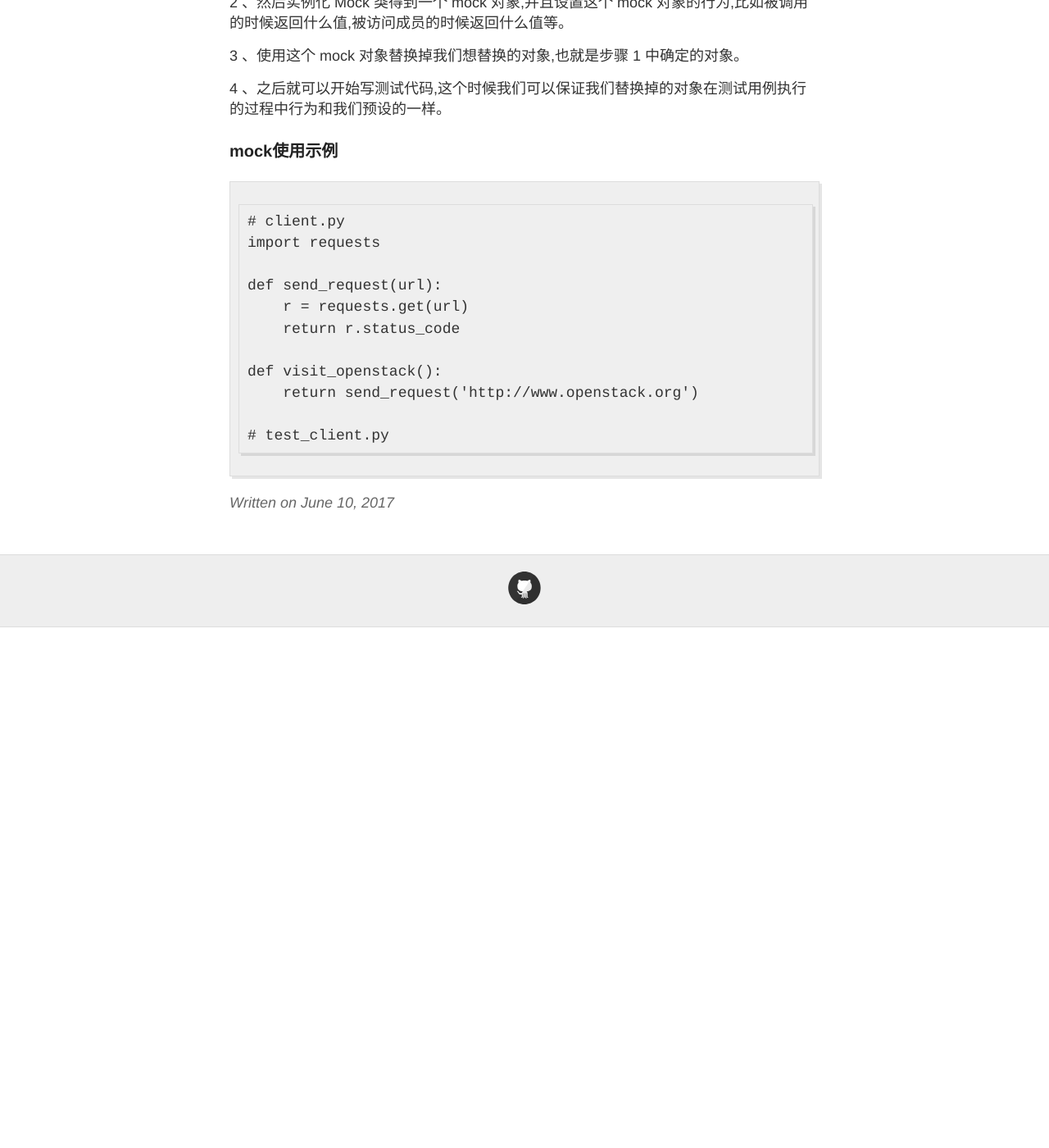
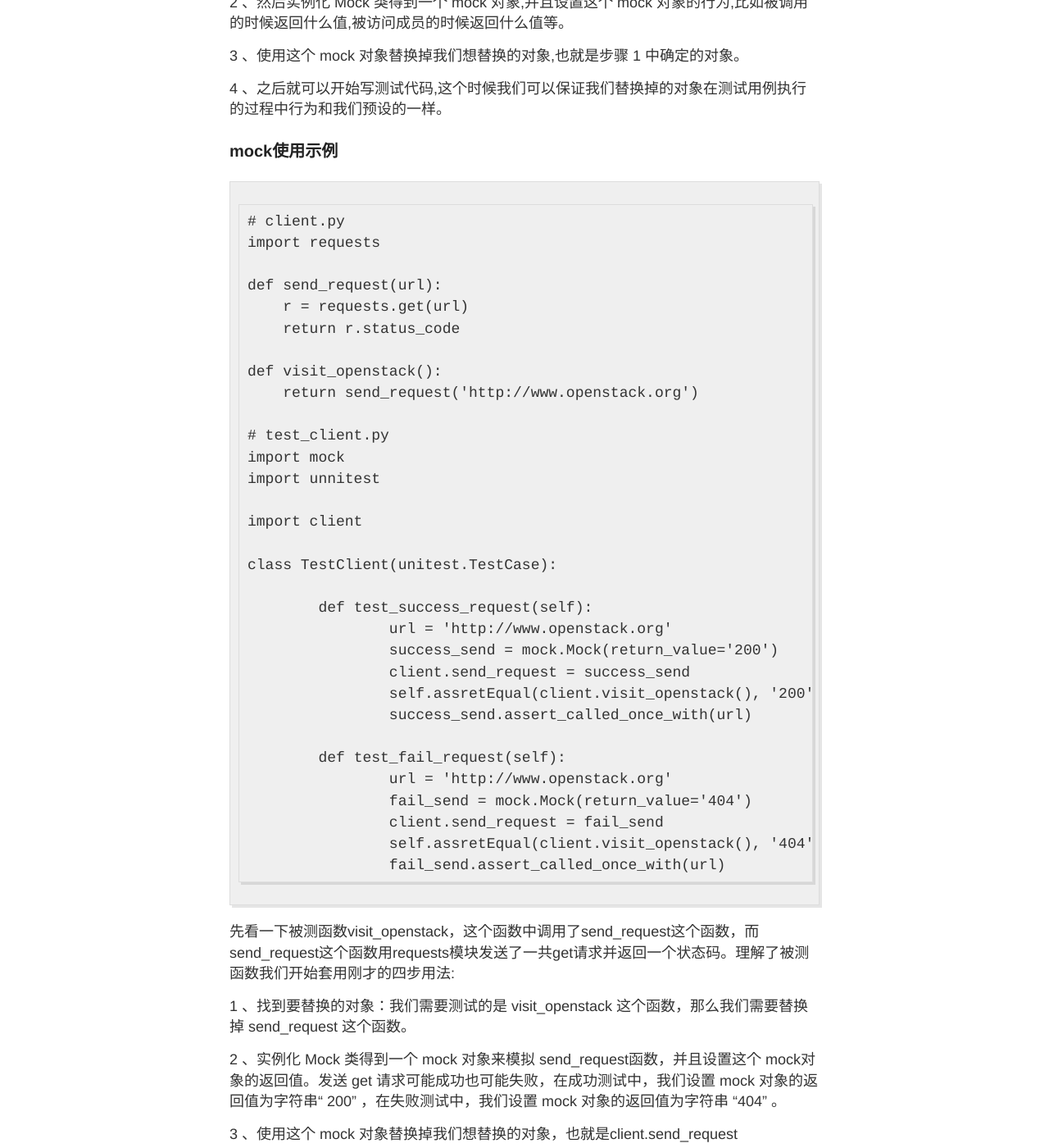
Before and after one commit to rocky-nupt/rocky-nupt.github.io, a Jekyll site: the page built from _posts/2017-6-10-mock.md, in a window 1280 px wide and 1400 px high, scrolled down 2966 px. Shown: the whole window at 82% size. Built offline with Jekyll 4.4.1, drawn with Linux system fonts in a browser that asks for light colours; before the commit the page ends 3731 px from its top, so only the background shows below that; some of the changed text lies outside the part shown.

Commit message:
updated mock

```diff
--- a/_posts/2017-6-10-mock.md
+++ b/_posts/2017-6-10-mock.md
@@ -100,3 +100,45 @@ statistics methods：
         return send_request('http://www.openstack.org')
 
     # test_client.py
+	import mock
+	import unnitest
+
+	import client
+
+	class TestClient(unitest.TestCase):
+
+		def test_success_request(self):
+			url = 'http://www.openstack.org'
+			success_send = mock.Mock(return_value='200')
+			client.send_request = success_send
+			self.assretEqual(client.visit_openstack(), '200')
+			success_send.assert_called_once_with(url)
+
+		def test_fail_request(self):
+			url = 'http://www.openstack.org'
+			fail_send = mock.Mock(return_value='404')
+			client.send_request = fail_send
+			self.assretEqual(client.visit_openstack(), '404')
+			fail_send.assert_called_once_with(url)
+
+先看一下被测函数visit_openstack，这个函数中调用了send_request这个函数，而send_request这个函数用requests模块发送了一共get请求并返回一个状态码。理解了被测函数我们开始套用刚才的四步用法:
+
+1 、找到要替换的对象：我们需要测试的是 visit_openstack 这个函数，那么我们需要替换掉 send_request 这个函数。
+
+2 、实例化 Mock 类得到一个 mock 对象来模拟 send_request函数，并且设置这个 mock对象的返回值。发送 get 请求可能成功也可能失败，在成功测试中，我们设置 mock 对象的返回值为字符串“ 200” ，在失败测试中，我们设置 mock 对象的返回值为字符串 "404" 。
+
+3 、使用这个 mock 对象替换掉我们想替换的对象，也就是client.send_request
+
+4 、写测试代码。我们调用 client.visit_openstack()，并且期望它的返回值和我们预设的一样。同时期望 client.send_request 函数被调用过一次，带入的参数与预期的一致，这里运用了assertEqual和assert_called_once_with两个验证方法。
+
+### Note
+
+#### mock 对象的自动创建
+
+当访问一个 mock 对象中不存在的属性或方法时，且这个对象没有设置 spec 和 spec_set 时， mock 会自动建立一个子 mock对象，并且把正在访问的属性指向它，这个功能对于实现多级属性的 mock 很方便。
+
+	client = mock.Mock()
+	client.v2_client.get.return_value = '200'
+
+看上面的代码，就得到了一个 mock 过的 client 实例，调用该实例的 v2_client.get() 方法会得到的返回值是 "200" 。
+从上面的例子中还可以看到，指定 mock 对象的 return_value 不一定必须在新建时设置，还可以使用属性赋值的方法设置。
```
